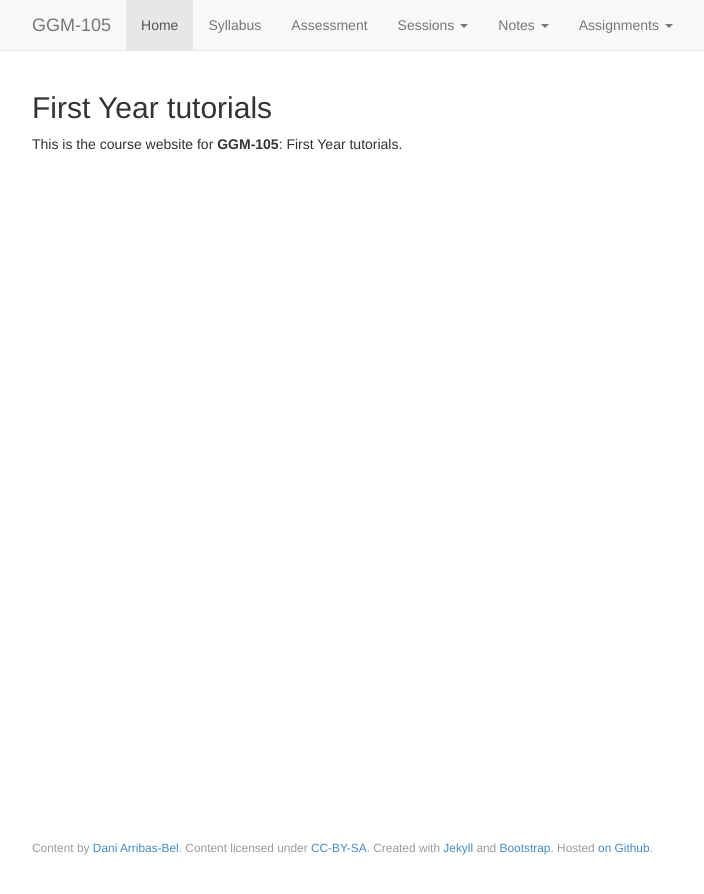
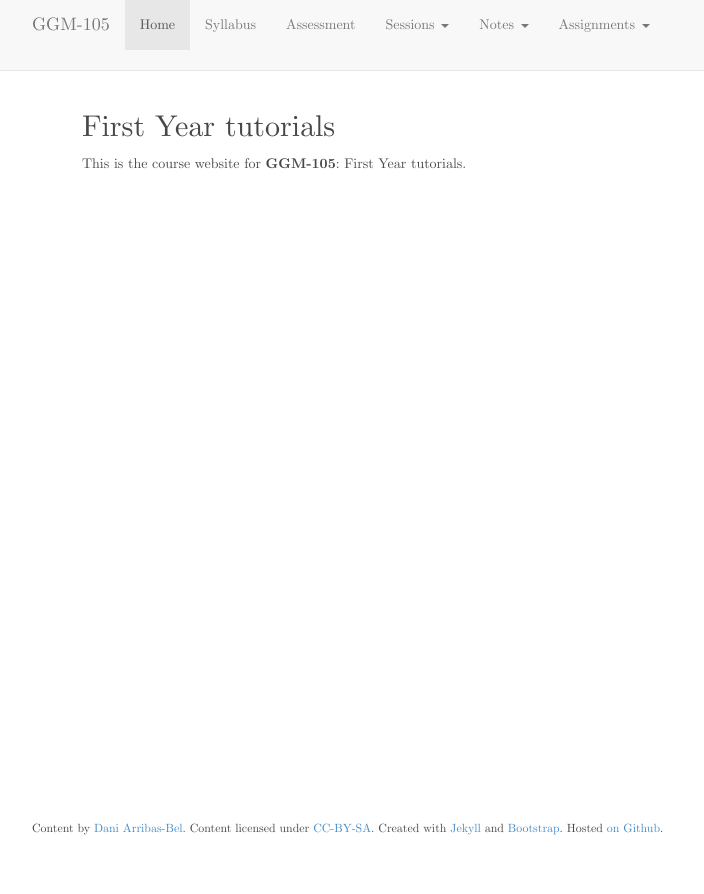
Before and after one commit to darribas/GGM-105_14-15, a Jekyll site: the page built from index.md, in a window 1280 px wide. Shown: the top 894 px of the page, without its empty margins (223-927 px from the left). Built offline with Jekyll 4.4.1, drawn with Linux system fonts in a browser that asks for light colours; nearby versions of some CDN libraries.

Commit message:
Switching to LaTeX-like font

```diff
--- a/assets/css/course-site-custom.css
+++ b/assets/css/course-site-custom.css
@@ -1,5 +1,13 @@
 /* Don't allow text to get too wide */
 .container {
+    font-family:'CMS', Helvetica, Arial, sans-serif;
+    color:#474747;
+    font-weight:300;
+    margin-bottom: 20px;
+    margin-left:auto;
+    margin-right:auto;
+    text-align: justify;
+    padding-bottom: 60px;       /* Same as footer height */
     width: auto;
     max-width: 800px;
     padding: 0 15px;
@@ -10,12 +18,62 @@ html {
     min-height: 100%;
 }
 #body {
+    font-family:'CMS', Helvetica, Arial, sans-serif;
+    /*padding:50px;*/
+    color:#474747;
+    font-weight:300;
+    width: 700px;
+    margin-bottom: 20px;
+    margin-left:auto;
+    margin-right:auto;
+    text-align: justify;
     padding-bottom: 60px;       /* Same as footer height */
 }
 #footer {
+    font-family:'CMS', Helvetica, Arial, sans-serif;
+    /*padding:50px;*/
+    color:#474747;
+    font-weight:300;
+    width: 700px;
+    margin-bottom: 20px;
+    margin-left:auto;
+    margin-right:auto;
+    text-align: justify;
     position: absolute;
     bottom: 0;
     height: 60px;
     width: 100%;
     padding-bottom: 5px;
 }
+
+@font-face{
+	font-family:'CMS';
+	src:url('../fonts/cmunrm.eot');
+	src:url('../fonts/cmunrm.eot?#iefix') format('../fonts/embedded-opentype'), url('../fonts/cmunrm.woff') format('woff'), url('../fonts/cmunrm.ttf') format('truetype'), url('../fonts/cmunrm.svg#cmunrm') format('svg');
+	font-weight:normal;
+	font-style:normal
+}
+
+@font-face{
+	font-family:'CMS';
+	src:url('../fonts/cmunbx.eot');
+	src:url('../fonts/cmunbx.eot?#iefix') format('embedded-opentype'), url('../fonts/cmunbx.woff') format('woff'), url('../fonts/cmunbx.ttf') format('truetype'), url('../fonts/cmunbx.svg#cmunbx') format('svg');
+	font-weight:bold;
+	font-style:normal
+}
+
+@font-face{
+	font-family:'CMS';
+	src:url('../fonts/cmunti.eot');
+	src:url('../fonts/cmunti.eot?#iefix') format('embedded-opentype'), url('../fonts/cmunti.woff') format('woff'), url('../fonts/cmunti.ttf') format('truetype'), url('../fonts/cmunti.svg#cmunti') format('svg');
+	font-weight:normal;
+	font-style:italic
+}
+
+@font-face{
+	font-family:'CMS';
+	src:url('../fonts/cmunbi.eot');
+	src:url('../fonts/cmunbi.eot?#iefix') format('embedded-opentype'), url('../fonts/cmunbi.woff') format('woff'), url('../fonts/cmunbi.ttf') format('truetype'), url('../fonts/cmunbi.svg#cmunbi') format('svg');
+	font-weight:bold;
+	font-style:italic
+}
```
